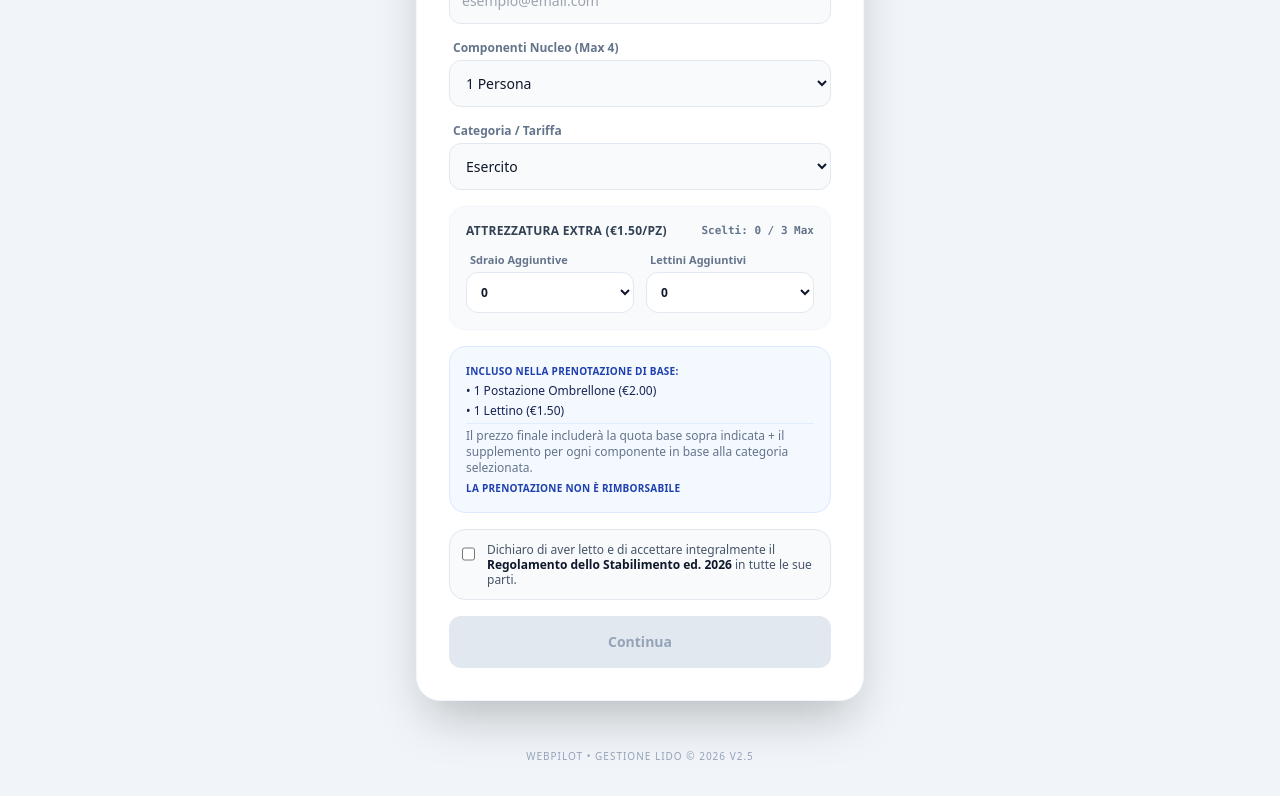
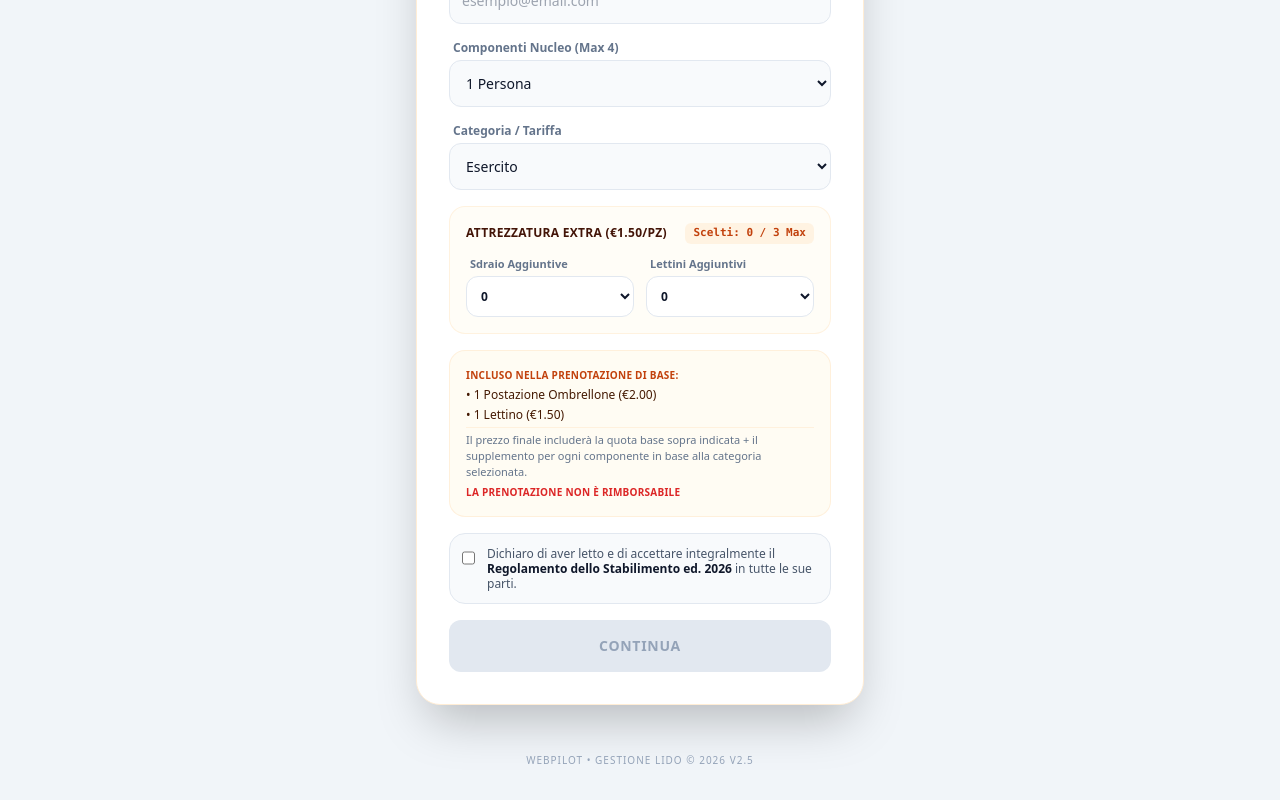
Before and after one commit to feedend/lido-booking, a Next.js app: page / in a window 1280 px wide. Shown: the part 333-1133 px from the top of the page. Built offline with nearby package versions, Linux system fonts and the light colour scheme.

Commit message:
Update BookingForm.tsx

```diff
--- a/src/components/booking/BookingForm.tsx
+++ b/src/components/booking/BookingForm.tsx
@@ -65,8 +65,8 @@ export default function BookingForm({ onComplete }: { onComplete: (data: UserDat
   };
 
   return (
-    <div className="max-w-md mx-auto bg-white p-8 rounded-3xl shadow-2xl border border-blue-50 text-slate-800">
-      <h2 className="text-2xl font-bold text-blue-900 mb-5 text-center">Registrazione</h2>
+    <div className="max-w-md mx-auto bg-white p-8 rounded-3xl shadow-2xl border border-orange-100 text-slate-800">
+      <h2 className="text-2xl font-black text-orange-600 mb-5 text-center uppercase tracking-tight">Registrazione</h2>
 
       <form onSubmit={handleSubmit} className="space-y-4">
         <div className="grid grid-cols-2 gap-4">
@@ -76,7 +76,7 @@ export default function BookingForm({ onComplete }: { onComplete: (data: UserDat
               required
               placeholder="Nome"
               value={formData.nome}
-              className="w-full p-3 rounded-xl bg-slate-50 border border-slate-200 outline-none focus:ring-2 focus:ring-blue-500 text-slate-900 text-sm"
+              className="w-full p-3 rounded-xl bg-slate-50 border border-slate-200 outline-none focus:ring-2 focus:ring-orange-500 text-slate-900 text-sm transition-all"
               type="text"
               onChange={(e) => setFormData({...formData, nome: e.target.value})}
             />
@@ -87,7 +87,7 @@ export default function BookingForm({ onComplete }: { onComplete: (data: UserDat
               required
               placeholder="Cognome"
               value={formData.cognome}
-              className="w-full p-3 rounded-xl bg-slate-50 border border-slate-200 outline-none focus:ring-2 focus:ring-blue-500 text-slate-900 text-sm"
+              className="w-full p-3 rounded-xl bg-slate-50 border border-slate-200 outline-none focus:ring-2 focus:ring-orange-500 text-slate-900 text-sm transition-all"
               type="text"
               onChange={(e) => setFormData({...formData, cognome: e.target.value})}
             />
@@ -100,7 +100,7 @@ export default function BookingForm({ onComplete }: { onComplete: (data: UserDat
             required
             placeholder="esempio@email.com"
             value={formData.email}
-            className="w-full p-3 rounded-xl bg-slate-50 border border-slate-200 outline-none focus:ring-2 focus:ring-blue-500 text-slate-900 text-sm"
+            className="w-full p-3 rounded-xl bg-slate-50 border border-slate-200 outline-none focus:ring-2 focus:ring-orange-500 text-slate-900 text-sm transition-all"
             type="email"
             onChange={(e) => setFormData({...formData, email: e.target.value})}
           />
@@ -109,7 +109,7 @@ export default function BookingForm({ onComplete }: { onComplete: (data: UserDat
         <div>
           <label className="block text-xs font-semibold text-slate-500 mb-1 ml-1">Componenti Nucleo (Max 4)</label>
           <select
-            className="w-full p-3 rounded-xl bg-slate-50 border border-slate-200 outline-none text-slate-900 text-sm"
+            className="w-full p-3 rounded-xl bg-slate-50 border border-slate-200 outline-none focus:ring-2 focus:ring-orange-500 text-slate-900 text-sm transition-all"
             value={formData.numUtenti}
             onChange={(e) => setFormData({...formData, numUtenti: parseInt(e.target.value)})}
           >
@@ -120,7 +120,7 @@ export default function BookingForm({ onComplete }: { onComplete: (data: UserDat
         <div>
           <label className="block text-xs font-semibold text-slate-500 mb-1 ml-1">Categoria / Tariffa</label>
           <select
-            className="w-full p-3 rounded-xl bg-slate-50 border border-slate-200 outline-none text-slate-900 text-sm"
+            className="w-full p-3 rounded-xl bg-slate-50 border border-slate-200 outline-none focus:ring-2 focus:ring-orange-500 text-slate-900 text-sm transition-all"
             value={formData.categoria}
             onChange={(e) => setFormData({...formData, categoria: e.target.value})}
           >
@@ -132,11 +132,11 @@ export default function BookingForm({ onComplete }: { onComplete: (data: UserDat
           </select>
         </div>
 
-        {/* --- SEZIONE ACCESSORI EXTRA --- */}
-        <div className="bg-slate-50 p-4 rounded-2xl border border-slate-100 space-y-3">
+        {/* --- SEZIONE ACCESSORI EXTRA (Ricolorata in Arancione/Amber) --- */}
+        <div className="bg-amber-50/40 p-4 rounded-2xl border border-orange-100/70 space-y-3">
           <div className="flex justify-between items-center">
-            <span className="text-xs font-bold text-slate-700 uppercase tracking-wide">Attrezzatura Extra (€1.50/pz)</span>
-            <span className="text-[11px] font-mono font-bold text-slate-500">
+            <span className="text-xs font-bold text-orange-950 uppercase tracking-wide">Attrezzatura Extra (€1.50/pz)</span>
+            <span className="text-[11px] font-mono font-bold text-orange-700 bg-orange-100/60 px-2 py-0.5 rounded-md">
               Scelti: {pezziTotali} / {MAX_PEZZI} Max
             </span>
           </div>
@@ -145,7 +145,7 @@ export default function BookingForm({ onComplete }: { onComplete: (data: UserDat
             <div>
               <label className="block text-[11px] font-semibold text-slate-500 mb-1 ml-1">Sdraio Aggiuntive</label>
               <select
-                className="w-full p-2.5 rounded-xl bg-white border border-slate-200 outline-none text-slate-900 text-xs font-bold"
+                className="w-full p-2.5 rounded-xl bg-white border border-slate-200 outline-none text-slate-900 text-xs font-bold focus:ring-2 focus:ring-orange-500 transition-all"
                 value={formData.extraSdraio}
                 onChange={(e) => handleSdraioChange(parseInt(e.target.value))}
               >
@@ -160,7 +160,7 @@ export default function BookingForm({ onComplete }: { onComplete: (data: UserDat
             <div>
               <label className="block text-[11px] font-semibold text-slate-500 mb-1 ml-1">Lettini Aggiuntivi</label>
               <select
-                className="w-full p-2.5 rounded-xl bg-white border border-slate-200 outline-none text-slate-900 text-xs font-bold"
+                className="w-full p-2.5 rounded-xl bg-white border border-slate-200 outline-none text-slate-900 text-xs font-bold focus:ring-2 focus:ring-orange-500 transition-all"
                 value={formData.extraSpiaggine}
                 onChange={(e) => handleSpiaggineChange(parseInt(e.target.value))}
               >
@@ -174,21 +174,21 @@ export default function BookingForm({ onComplete }: { onComplete: (data: UserDat
           </div>
 
           {formData.prezzoExtra > 0 && (
-            <div className="text-right text-[11px] font-mono font-black text-emerald-600 pt-1">
+            <div className="text-right text-[11px] font-mono font-black text-emerald-600 pt-1 animate-pulse">
               Supplemento attrezzatura: + € {formData.prezzoExtra.toFixed(2)}
             </div>
           )}
         </div>
 
-        {/* Box Informativo sulle dotazioni di Base */}
-        <div className="p-4 bg-blue-50/70 border border-blue-100 rounded-2xl text-xs text-blue-950 space-y-1">
-          <p className="font-bold uppercase tracking-wide text-[10px] text-blue-800">Incluso nella prenotazione di base:</p>
+        {/* Box Informativo sulle dotazioni di Base (Ricolorato in sfumatura Amber) */}
+        <div className="p-4 bg-amber-50/60 border border-orange-100/80 rounded-2xl text-xs text-amber-950 space-y-1">
+          <p className="font-bold uppercase tracking-wide text-[10px] text-orange-700">Incluso nella prenotazione di base:</p>
           <p>• 1 Postazione Ombrellone (€2.00)</p>
           <p>• 1 Lettino (€1.50)</p>
-          <p className="text-slate-500 mt-1 pt-1 border-t border-blue-200/40">
+          <p className="text-slate-500 mt-1 pt-1 border-t border-orange-200/30 text-[11px]">
             Il prezzo finale includerà la quota base sopra indicata + il supplemento per ogni componente in base alla categoria selezionata.
           </p>
-          <p className="font-bold uppercase tracking-wide text-[10px] text-blue-800">La prenotazione NON è rimborsabile</p>
+          <p className="font-bold uppercase tracking-wide text-[10px] text-red-600 mt-1">La prenotazione NON è rimborsabile</p>
         </div>
 
         {/* --- CHECKBOX CONFERMA REGOLAMENTO 2026 --- */}
@@ -199,7 +199,7 @@ export default function BookingForm({ onComplete }: { onComplete: (data: UserDat
             required
             checked={accettaRegolamento}
             onChange={(e) => setAccettaRegolamento(e.target.checked)}
-            className="mt-1 w-4 h-4 rounded text-blue-600 border-slate-300 focus:ring-blue-500 focus:ring-2 cursor-pointer"
+            className="mt-1 w-4 h-4 rounded text-orange-600 border-slate-300 focus:ring-orange-500 focus:ring-2 cursor-pointer accent-orange-500"
           />
           <label htmlFor="checkbox-regolamento" className="text-xs text-slate-600 leading-tight select-none cursor-pointer font-medium">
             Dichiaro di aver letto e di accettare integralmente il <strong className="text-slate-900 font-semibold">Regolamento dello Stabilimento ed. 2026</strong> in tutte le sue parti.
@@ -209,9 +209,9 @@ export default function BookingForm({ onComplete }: { onComplete: (data: UserDat
         <button
           type="submit"
           disabled={!accettaRegolamento}
-          className={`w-full font-bold py-4 rounded-xl shadow-lg mt-2 transition text-sm ${
+          className={`w-full font-bold py-4 rounded-xl shadow-lg mt-2 transition text-sm uppercase tracking-wider ${
             accettaRegolamento
-              ? 'bg-blue-600 hover:bg-blue-700 text-white cursor-pointer'
+              ? 'bg-orange-500 hover:bg-orange-600 text-white cursor-pointer shadow-orange-500/20'
               : 'bg-slate-200 text-slate-400 cursor-not-allowed shadow-none'
           }`}
         >
```
